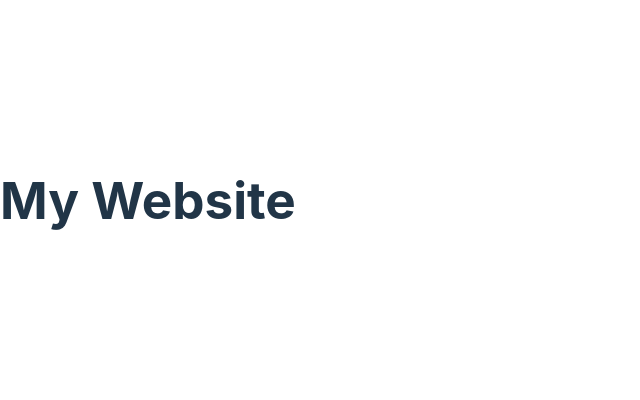
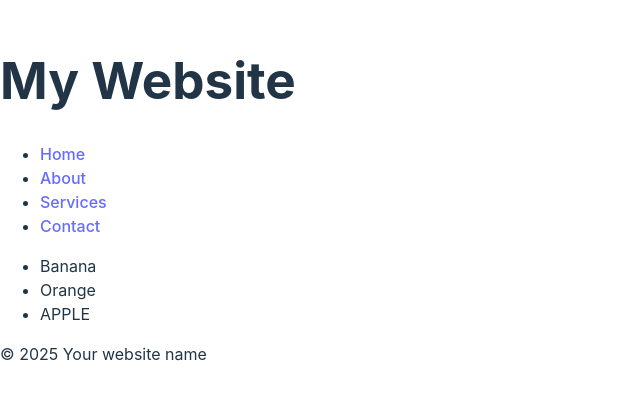
Before and after one commit to Delta-ReFz/ReactPractice, a React (Vite) app: page / in a window 1280 px wide. Shown: the part 200-600 px from the top of the page, without its empty margins (0-640 px from the left). Built offline with nearby package versions, Linux system fonts and the light colour scheme.

Commit message:
learned how components worked together

```diff
--- a/src/App.jsx
+++ b/src/App.jsx
@@ -1,7 +1,17 @@
-
+import Header from './Header.jsx'
+import Footer from './Footer.jsx'
+import Food from './Food.jsx'
 
 function App() {
 
+    return (
+        <>
+
+            <Header />
+            <Food/>
+            <Footer/>
+        </>
+    )
 }
 
 export default App
--- /dev/null
+++ b/src/Food.jsx
@@ -0,0 +1,17 @@
+
+function Food() {
+
+    const food1 = "Orange";
+    const food2 = "Apple";
+
+    return (
+        <ul>
+            <li>Banana</li>
+            <li>{food1}</li>
+            <li>{food2.toUpperCase()}</li>
+        </ul>
+    )
+
+}
+
+export default Food;
--- /dev/null
+++ b/src/Footer.jsx
@@ -0,0 +1,13 @@
+
+function Footer() {
+
+    return (
+
+        <footer>
+            <p>&copy; {new Date().getFullYear()} Your website name</p>
+        </footer>
+    )
+
+}
+
+export default Footer
--- a/src/Header.jsx
+++ b/src/Header.jsx
@@ -5,8 +5,15 @@ function Header() {
   return (
     <header>
       <h1>
-        My Website
-      </h1>
+        My Website</h1>
+        <nav>
+          <ul>
+            <li><a href="#">Home</a></li>
+            <li><a href="#">About</a></li>
+            <li><a href="#">Services</a></li>
+            <li><a href="#">Contact</a></li>
+          </ul>
+        </nav>
     </header>
   )
 }
--- a/src/main.jsx
+++ b/src/main.jsx
@@ -7,6 +7,5 @@ import Header from './Header.jsx'
 createRoot(document.getElementById('root')).render(
   <StrictMode>
     <App />
-    <Header />
   </StrictMode>,
 )
```
